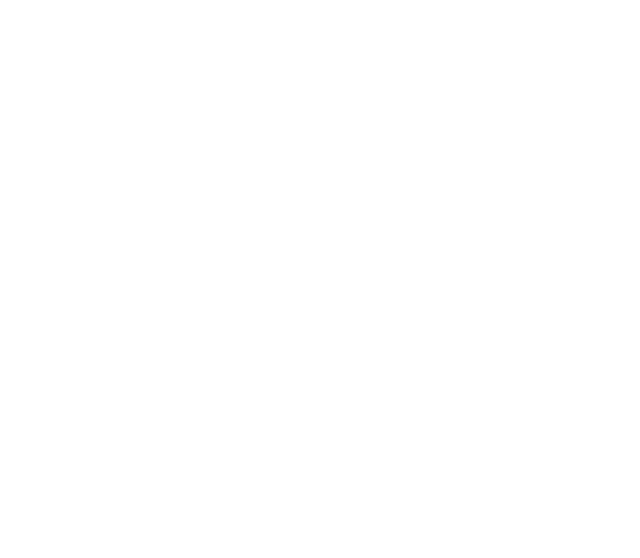
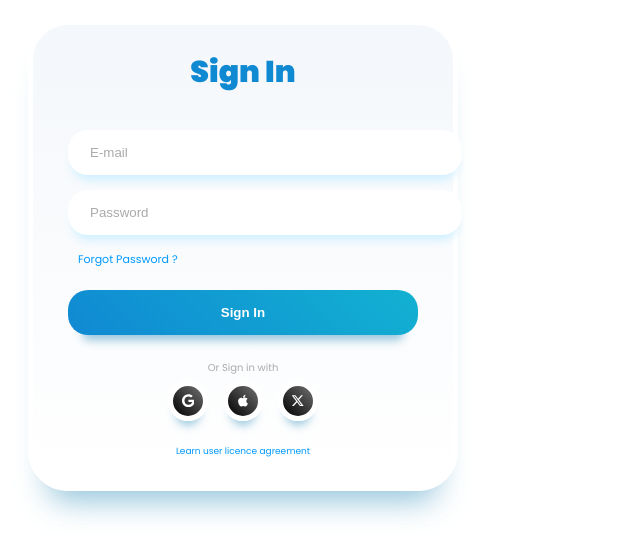
Before and after one commit to guy1998/DurresShoesDeployment, a React (Create React App) app in the folder client/: page / in a window 1280 px wide. Before the commit this address had no page. Shown: the top 558 px of the page, without its empty margins (0-640 px from the left). Built offline with nearby package versions, Linux system fonts and the light colour scheme.

Commit message:
Finished login form

```diff
--- a/client/src/App.js
+++ b/client/src/App.js
@@ -1,13 +1,12 @@
 
 import {Route, Routes, BrowserRouter as Router} from "react-router-dom"
-
-import SafeRoute from "./components/SafeRoute/SafeRoute.js";
+import LoginForm from "./pages/login/login";
 
 function App() {
   return (
       <Router>
           <Routes>
-
+            <Route path="/" element={<div><LoginForm /></div>} />
           </Routes>
       </Router>
   );
--- a/client/src/components/SafeRoute/SafeRoute.js
+++ /dev/null
@@ -1,20 +0,0 @@
-import React, { useEffect } from "react";
-import {useNavigate} from "react-router-dom";
-import {authorize} from '../../scripts/authorization-script.js';
-
-function SafeRoute(props){
-
-    const navigator = useNavigate();
-
-    useEffect(()=>{
-        authorize(navigator);
-    }, [])
-
-    return (
-        <div>
-            {props.children}
-        </div>
-    );
-}
-
-export default SafeRoute;
--- /dev/null
+++ b/client/src/pages/login/login-styles.css
@@ -0,0 +1,149 @@
+@import url('https://fonts.googleapis.com/css2?family=Poppins:ital,wght@0,100;0,200;0,300;0,400;0,500;0,600;0,700;0,800;0,900;1,100;1,200;1,300;1,400;1,500;1,600;1,700;1,800;1,900&display=swap');
+
+.container {
+    max-width: 350px;
+    background: #f8f9fd;
+    background: linear-gradient(
+      0deg,
+      rgb(255, 255, 255) 0%,
+      rgb(244, 247, 251) 100%
+    );
+    border-radius: 40px;
+    padding: 25px 35px;
+    border: 5px solid rgb(255, 255, 255);
+    box-shadow: rgba(133, 189, 215, 0.8784313725) 0px 30px 30px -20px;
+    margin: 20px;
+    font-family: Poppins;
+  }
+
+  .heading {
+    text-align: center;
+    font-weight: 900;
+    font-size: 30px;
+    color: rgb(16, 137, 211);
+  }
+
+  .form {
+    margin-top: 20px;
+  }
+
+  .form .input {
+    width: 100%;
+    background: white;
+    border: none;
+    padding: 15px 20px;
+    border-radius: 20px;
+    margin-top: 15px;
+    box-shadow: #cff0ff 0px 10px 10px -5px;
+    border-inline: 2px solid transparent;
+  }
+
+  .form .input::-moz-placeholder {
+    color: rgb(170, 170, 170);
+  }
+
+  .form .input::placeholder {
+    color: rgb(170, 170, 170);
+  }
+
+  .form .input:focus {
+    outline: none;
+    border-inline: 2px solid #12b1d1;
+  }
+
+  .form .forgot-password {
+    display: block;
+    margin-top: 10px;
+    margin-left: 10px;
+  }
+
+  .form .forgot-password a {
+    font-size: 11px;
+    color: #0099ff;
+    text-decoration: none;
+  }
+
+  .form .login-button {
+    display: block;
+    width: 100%;
+    font-weight: bold;
+    background: linear-gradient(
+      45deg,
+      rgb(16, 137, 211) 0%,
+      rgb(18, 177, 209) 100%
+    );
+    color: white;
+    padding-block: 15px;
+    margin: 20px auto;
+    border-radius: 20px;
+    box-shadow: rgba(133, 189, 215, 0.8784313725) 0px 20px 10px -15px;
+    border: none;
+    transition: all 0.2s ease-in-out;
+  }
+
+  .form .login-button:hover {
+    transform: scale(1.03);
+    box-shadow: rgba(133, 189, 215, 0.8784313725) 0px 23px 10px -20px;
+  }
+
+  .form .login-button:active {
+    transform: scale(0.95);
+    box-shadow: rgba(133, 189, 215, 0.8784313725) 0px 15px 10px -10px;
+  }
+
+  .social-account-container {
+    margin-top: 25px;
+  }
+
+  .social-account-container .title {
+    display: block;
+    text-align: center;
+    font-size: 10px;
+    color: rgb(170, 170, 170);
+  }
+
+  .social-account-container .social-accounts {
+    width: 100%;
+    display: flex;
+    justify-content: center;
+    gap: 15px;
+    margin-top: 5px;
+  }
+
+  .social-account-container .social-accounts .social-button {
+    background: linear-gradient(45deg, rgb(0, 0, 0) 0%, rgb(112, 112, 112) 100%);
+    border: 5px solid white;
+    padding: 5px;
+    border-radius: 50%;
+    width: 40px;
+    aspect-ratio: 1;
+    display: grid;
+    place-content: center;
+    box-shadow: rgba(133, 189, 215, 0.8784313725) 0px 12px 10px -8px;
+    transition: all 0.2s ease-in-out;
+  }
+
+  .social-account-container .social-accounts .social-button .svg {
+    fill: white;
+    margin: auto;
+  }
+
+  .social-account-container .social-accounts .social-button:hover {
+    transform: scale(1.2);
+  }
+
+  .social-account-container .social-accounts .social-button:active {
+    transform: scale(0.9);
+  }
+
+  .agreement {
+    display: block;
+    text-align: center;
+    margin-top: 15px;
+  }
+
+  .agreement a {
+    text-decoration: none;
+    color: #0099ff;
+    font-size: 9px;
+  }
--- /dev/null
+++ b/client/src/pages/login/login.js
@@ -0,0 +1,72 @@
+import React from "react";
+import "./login-styles.css";
+
+function LoginForm() {
+  return (
+    <div class="container">
+      <div class="heading">Sign In</div>
+      <form class="form" action="">
+        <input
+          placeholder="E-mail"
+          id="email"
+          name="email"
+          type="email"
+          class="input"
+          required=""
+        />
+        <input
+          placeholder="Password"
+          id="password"
+          name="password"
+          type="password"
+          class="input"
+          required=""
+        />
+        <span class="forgot-password">
+          <a href="#">Forgot Password ?</a>
+        </span>
+        <input value="Sign In" type="submit" class="login-button" />
+      </form>
+      <div class="social-account-container">
+        <span class="title">Or Sign in with</span>
+        <div class="social-accounts">
+          <button class="social-button google">
+            <svg
+              viewBox="0 0 488 512"
+              height="1em"
+              xmlns="http://www.w3.org/2000/svg"
+              class="svg"
+            >
+              <path d="M488 261.8C488 403.3 391.1 504 248 504 110.8 504 0 393.2 0 256S110.8 8 248 8c66.8 0 123 24.5 166.3 64.9l-67.5 64.9C258.5 52.6 94.3 116.6 94.3 256c0 86.5 69.1 156.6 153.7 156.6 98.2 0 135-70.4 140.8-106.9H248v-85.3h236.1c2.3 12.7 3.9 24.9 3.9 41.4z"></path>
+            </svg>
+          </button>
+          <button class="social-button apple">
+            <svg
+              viewBox="0 0 384 512"
+              height="1em"
+              xmlns="http://www.w3.org/2000/svg"
+              class="svg"
+            >
+              <path d="M318.7 268.7c-.2-36.7 16.4-64.4 50-84.8-18.8-26.9-47.2-41.7-84.7-44.6-35.5-2.8-74.3 20.7-88.5 20.7-15 0-49.4-19.7-76.4-19.7C63.3 141.2 4 184.8 4 273.5q0 39.3 14.4 81.2c12.8 36.7 59 126.7 107.2 125.2 25.2-.6 43-17.9 75.8-17.9 31.8 0 48.3 17.9 76.4 17.9 48.6-.7 90.4-82.5 102.6-119.3-65.2-30.7-61.7-90-61.7-91.9zm-56.6-164.2c27.3-32.4 24.8-61.9 24-72.5-24.1 1.4-52 16.4-67.9 34.9-17.5 19.8-27.8 44.3-25.6 71.9 26.1 2 49.9-11.4 69.5-34.3z"></path>
+            </svg>
+          </button>
+          <button class="social-button twitter">
+            <svg
+              viewBox="0 0 512 512"
+              height="1em"
+              xmlns="http://www.w3.org/2000/svg"
+              class="svg"
+            >
+              <path d="M389.2 48h70.6L305.6 224.2 487 464H345L233.7 318.6 106.5 464H35.8L200.7 275.5 26.8 48H172.4L272.9 180.9 389.2 48zM364.4 421.8h39.1L151.1 88h-42L364.4 421.8z"></path>
+            </svg>
+          </button>
+        </div>
+      </div>
+      <span class="agreement">
+        <a href="#">Learn user licence agreement</a>
+      </span>
+    </div>
+  );
+}
+
+export default LoginForm;
```
Also changed, not shown: client/src/App.css (added), client/src/assets/images/durres_bg.jpg (added).
